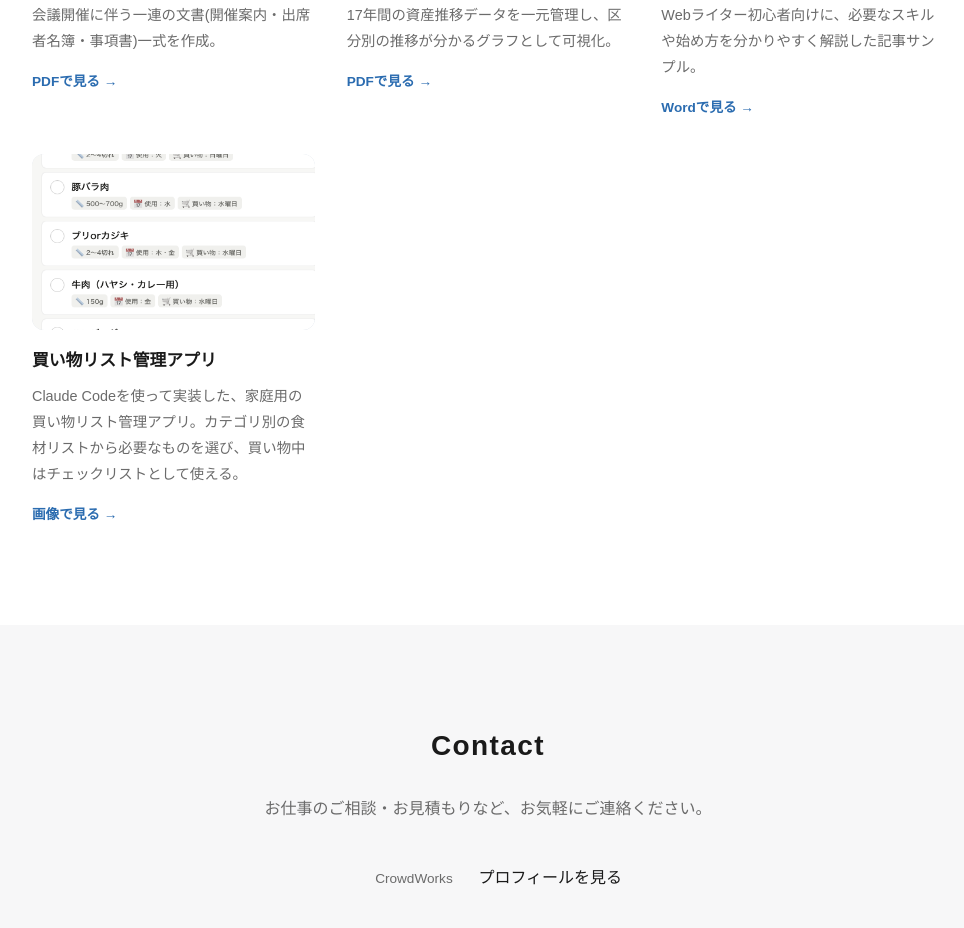
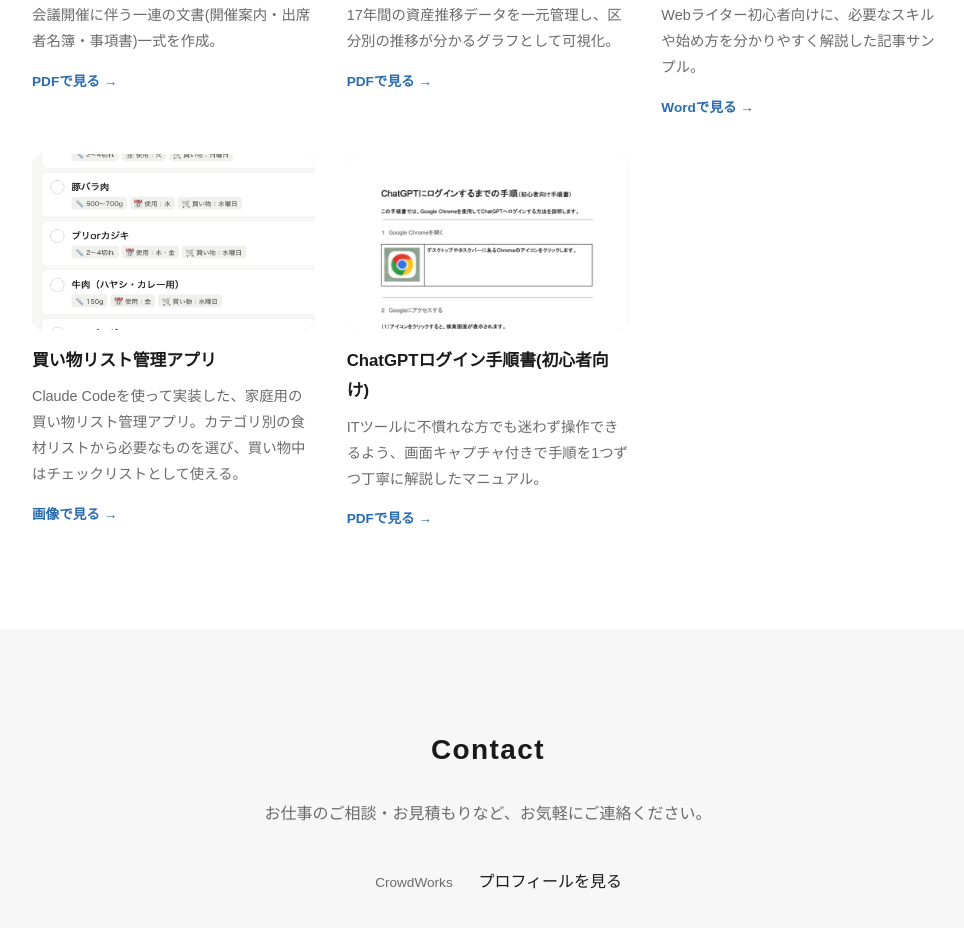
Before and after one commit to ichioka-hiroyuki/portfolio-site, a plain HTML site: page index.html in a window 1280 px wide. Shown: the part 2672-3600 px from the top of the page, without its empty margins (152-1116 px from the left). Drawn offline with Linux system fonts and the light colour scheme.

Commit message:
WorksにChatGPTログイン手順書サンプルを追加
初心者向けの操作マニュアル作成力を示す実績として、画面キャプチャ付き手順書を掲載。ポートレート形式のサムネイルはタイトルが見えるよう上寄せ表示に対応。

Co-Authored-By: Claude Sonnet 5 <noreply@anthropic.com>

```diff
--- a/index.html
+++ b/index.html
@@ -141,6 +141,12 @@
           <p>Claude Codeを使って実装した、家庭用の買い物リスト管理アプリ。カテゴリ別の食材リストから必要なものを選び、買い物中はチェックリストとして使える。</p>
           <a class="work-card__link" href="assets/works/shopping-app.png" target="_blank" rel="noopener noreferrer">画像で見る →</a>
         </article>
+        <article class="work-card">
+          <div class="work-card__thumb work-card__thumb--top"><img src="assets/works/chatgpt-login-guide.png" alt="ChatGPTログイン手順書サンプル" loading="lazy"></div>
+          <h3>ChatGPTログイン手順書(初心者向け)</h3>
+          <p>ITツールに不慣れな方でも迷わず操作できるよう、画面キャプチャ付きで手順を1つずつ丁寧に解説したマニュアル。</p>
+          <a class="work-card__link" href="assets/works/chatgpt-login-guide.pdf" target="_blank" rel="noopener noreferrer">PDFで見る →</a>
+        </article>
       </div>
     </div>
   </section>
--- a/style.css
+++ b/style.css
@@ -205,6 +205,10 @@ a {
   display: block;
 }
 
+.work-card__thumb--top img {
+  object-position: top;
+}
+
 .work-card h3 {
   margin: 0 0 8px;
   font-size: 1.05rem;
```
Also changed, not shown: assets/works/chatgpt-login-guide.png (added), 1 other file.
